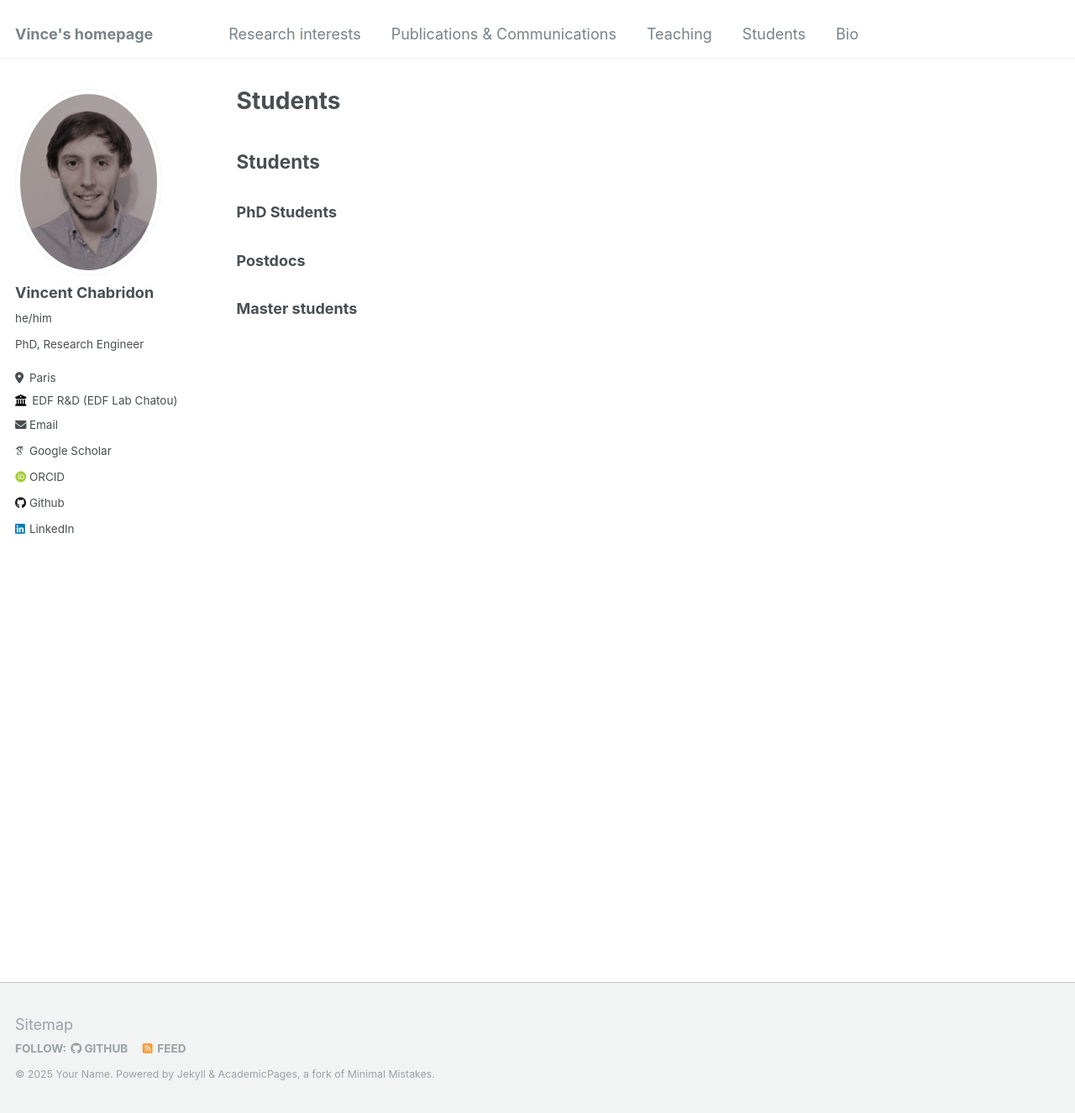
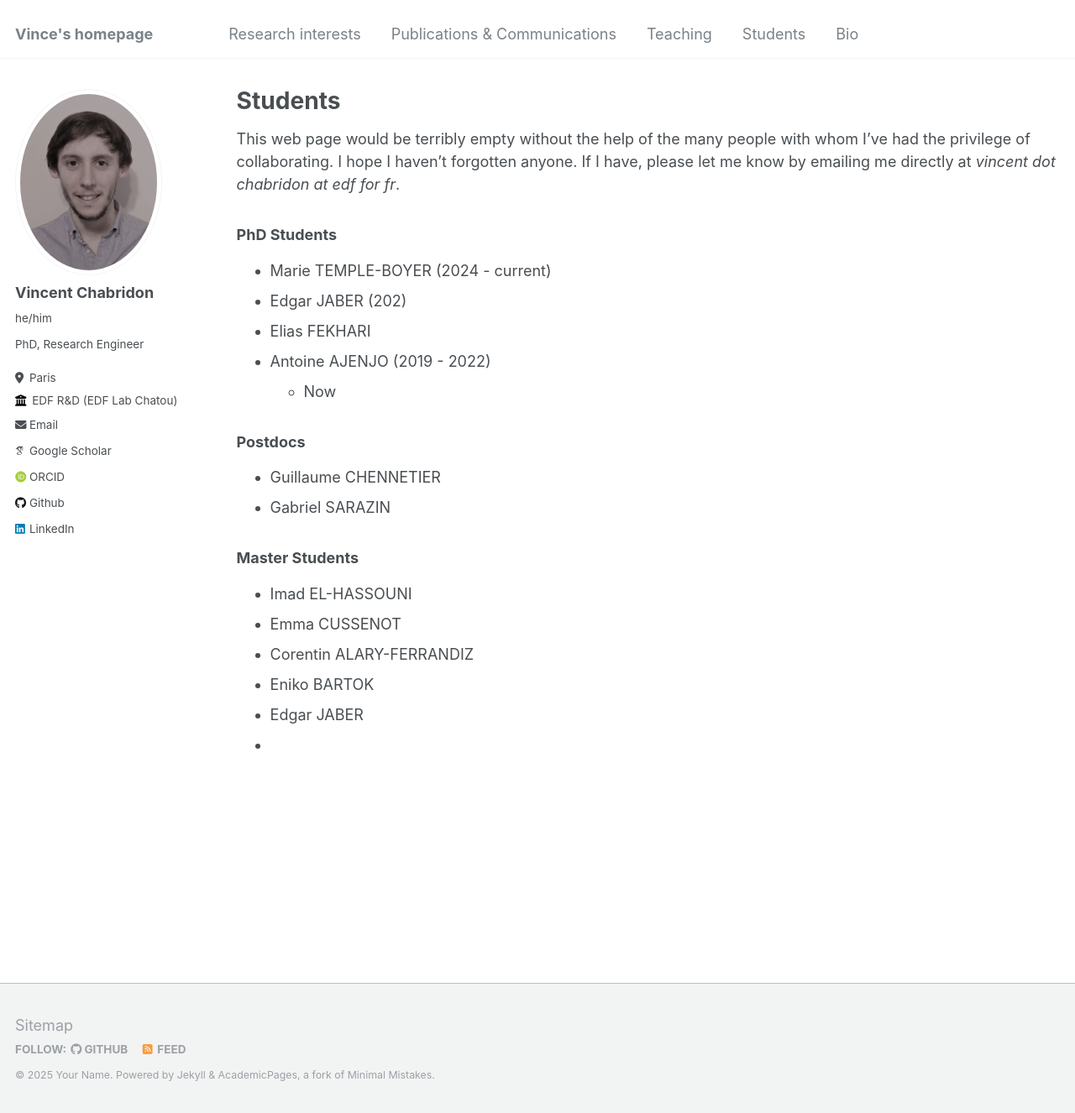
Before and after one commit to vchabri/vchabri.github.io, a Jekyll site: the page built from _pages/students.md, in a window 1280 px wide and 1326 px high. Shown: the whole window at 84% size. Built offline with Jekyll 4.4.1, drawn with Linux system fonts in a browser that asks for light colours; some web fonts are replaced.

Commit message:
Update students.md

```diff
--- a/_pages/students.md
+++ b/_pages/students.md
@@ -5,10 +5,23 @@ permalink: /students/
 author_profile: true
 ---
 
-## Students
+This web page would be terribly empty without the help of the many people with whom I've had the privilege of collaborating. I hope I haven't forgotten anyone. If I have, please let me know by emailing me directly at _vincent dot chabridon at edf for fr_.
 
 ### PhD Students
+* Marie TEMPLE-BOYER (2024 - current)
+* Edgar JABER (202)
+* Elias FEKHARI
+* Antoine AJENJO (2019 - 2022)
+  - Now
 
 ### Postdocs
+* Guillaume CHENNETIER
+* Gabriel SARAZIN
 
-### Master students
+### Master Students
+* Imad EL-HASSOUNI
+* Emma CUSSENOT
+* Corentin ALARY-FERRANDIZ
+* Eniko BARTOK
+* Edgar JABER
+*
```
